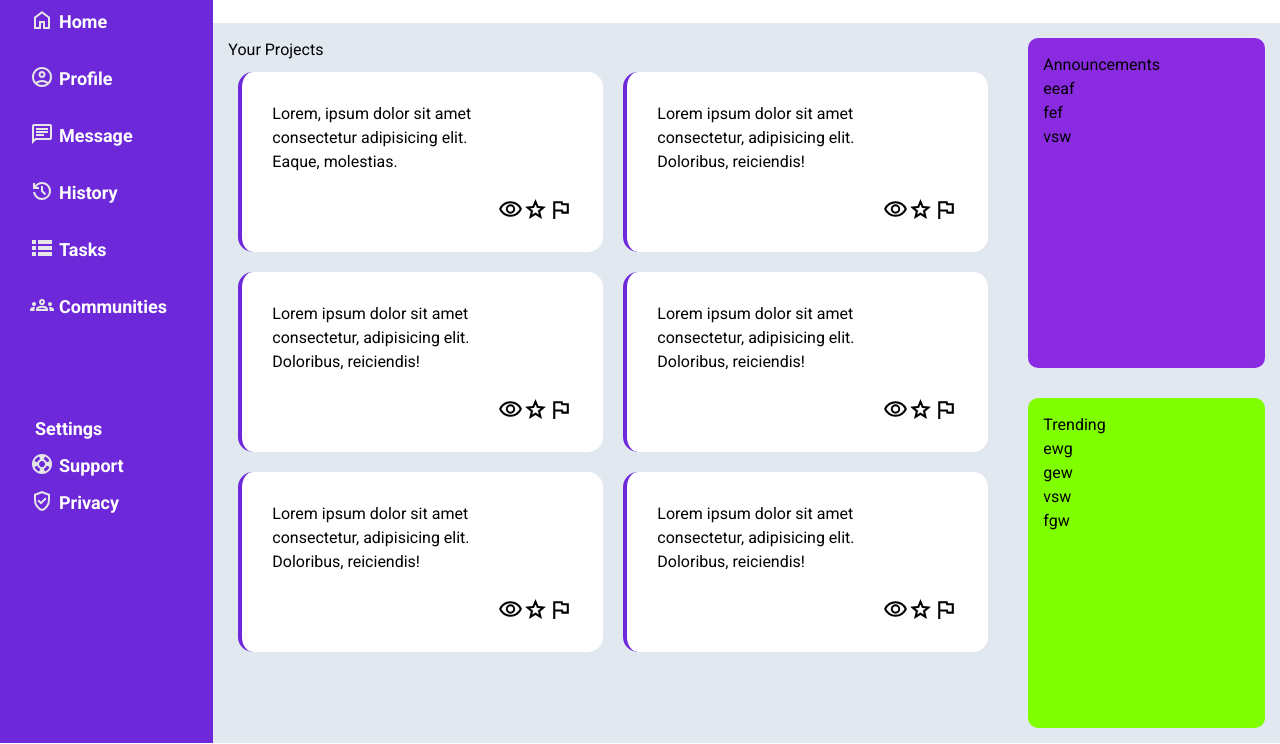
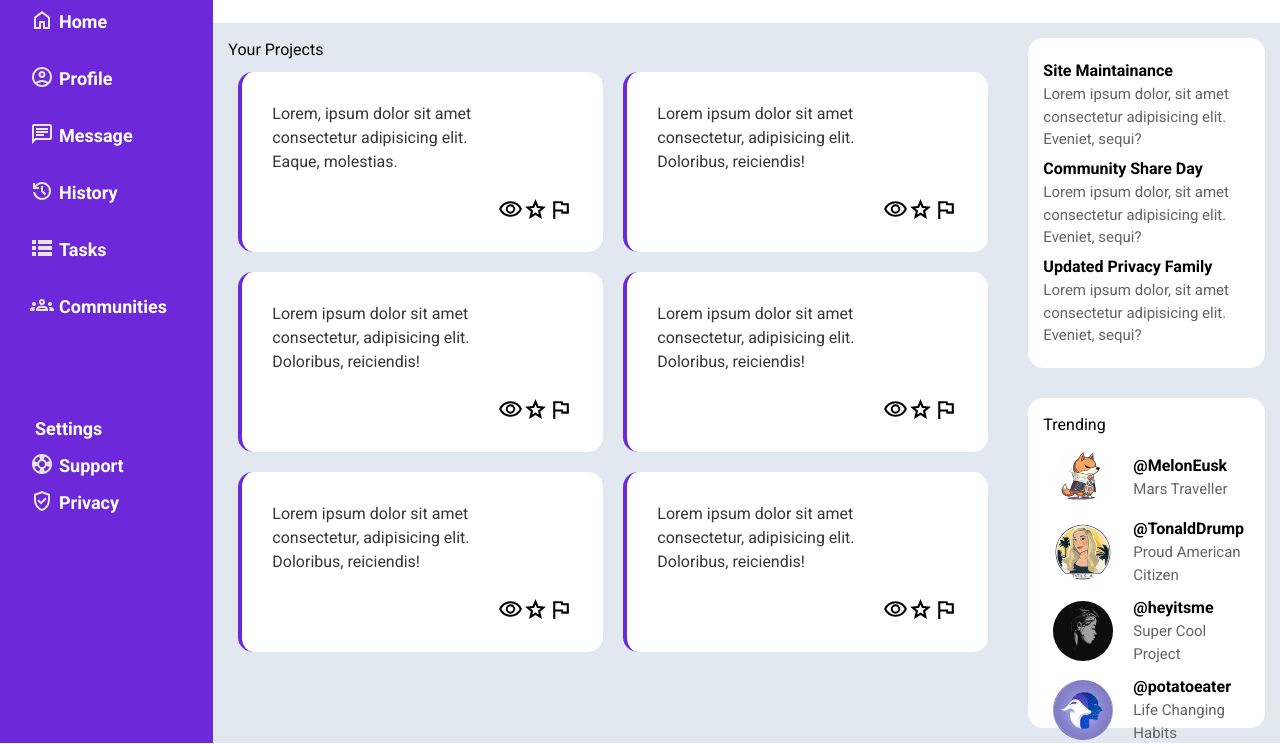
Before and after one commit to Soham-Powar/Admin-Dashboard, a plain HTML site: page index.html in a window 1280 px wide. Shown: the part 137-881 px from the top of the page. Drawn offline with Linux system fonts and the light colour scheme.

Commit message:
Complete the announcement and Trending sections.

```diff
--- a/index.html
+++ b/index.html
@@ -134,18 +134,46 @@
 					</div>
 				</div>
 			</div>
-			<div class="announcements" style="background-color: blueviolet;">
-				<p>Announcements</p>
-				<div>eeaf</div>
-				<div>fef</div>
-				<div>vsw</div>
+			<div class="announcements">
+				<div>
+					<h4>Site Maintainance</h4>
+					<p>Lorem ipsum dolor, sit amet consectetur adipisicing elit. Eveniet, sequi?</p>
+				</div>
+				<div>
+					<h4>Community Share Day</h4>
+					<p>Lorem ipsum dolor, sit amet consectetur adipisicing elit. Eveniet, sequi?</p>
+				</div>
+				<div>
+					<h4>Updated Privacy Family</h4>
+					<p>Lorem ipsum dolor, sit amet consectetur adipisicing elit. Eveniet, sequi?</p>
+				</div>
 			</div>
-			<div class="trending" style="background-color: chartreuse;">
+			<div class="trending">
 				<p>Trending</p>
-				<div>ewg</div>
-				<div>gew</div>
-				<div>vsw</div>
-				<div>fgw</div>
+				<div><img src="resources/prof1.svg" alt="">
+					<div class="user-details">
+						<p>@MelonEusk</p>
+						<p>Mars Traveller</p>
+					</div>
+				</div>
+				<div><img src="resources/prof2.svg" alt="">
+					<div class="user-details">
+						<p>@TonaldDrump</p>
+						<p>Proud American Citizen</p>
+					</div>
+				</div>
+				<div><img src="resources/prof3.svg" alt="">
+					<div class="user-details">
+						<p>@heyitsme</p>
+						<p>Super Cool Project</p>
+					</div>
+				</div>
+				<div><img src="resources/prof4.svg" alt="">
+					<div class="user-details">
+						<p>@potatoeater</p>
+						<p>Life Changing Habits</p>
+					</div>
+				</div>
 			</div>
 		</div>
 	</div>
--- a/style.css
+++ b/style.css
@@ -190,12 +190,19 @@ li {
 	grid-area: 1/2/3/3;
 	margin: 15px;
 	border-radius: 10px;
+	background-color: white;
+	border-radius: 15px;
+	display: flex;
+	flex-direction: column;
+	justify-content: space-evenly;
 }
 
 .trending {
 	grid-area: 3/2/5/3;
 	margin: 15px;
 	border-radius: 10px;
+	background-color: white;
+	border-radius: 15px;
 }
 
 .projects-grid {
@@ -205,6 +212,7 @@ li {
 
 .projects-grid>div {
 	height: 180px;
+	color: #363636;
 	margin: 10px;
 	padding: 30px;
 	background-color: white;
@@ -272,3 +280,26 @@ li {
 	gap: 10px;
 	margin-left: 100px;
 }
+
+.trending img {
+	height: 60px;
+	border-radius: 50%;
+}
+
+.trending>div {
+	display: flex;
+	align-items: center;
+	gap: 20px;
+	padding-left: 10px;
+	padding-top: 10px;
+}
+
+.user-details :first-child {
+	font-weight: bold;
+}
+
+.user-details :last-child,
+.announcements>div :last-child {
+	color: #636363;
+	font-size: 15px;
+}
```
Also changed, not shown: resources/prof1.svg (added), resources/prof2.svg (added), resources/prof3.svg (added), resources/prof4.svg (added).
